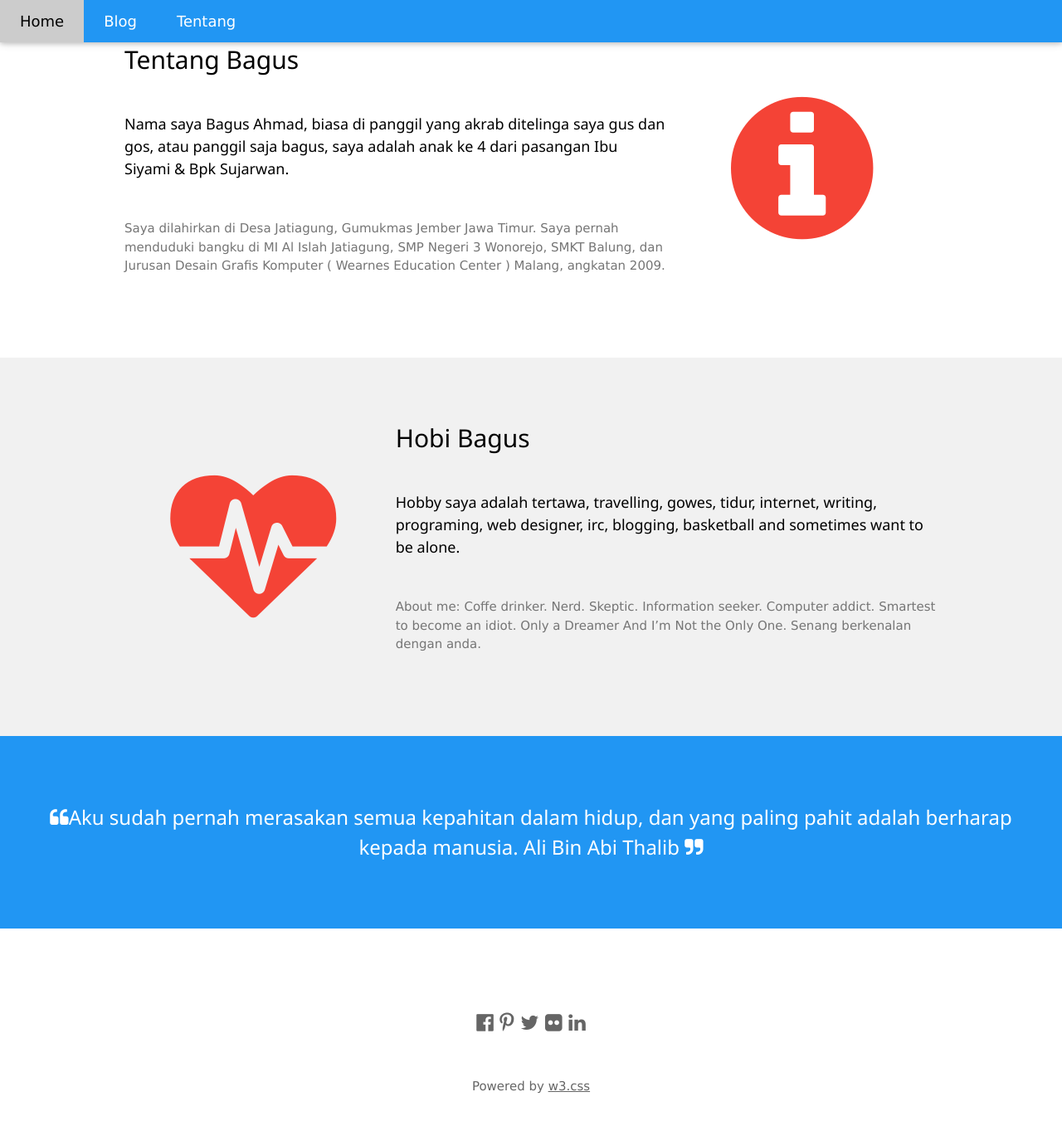
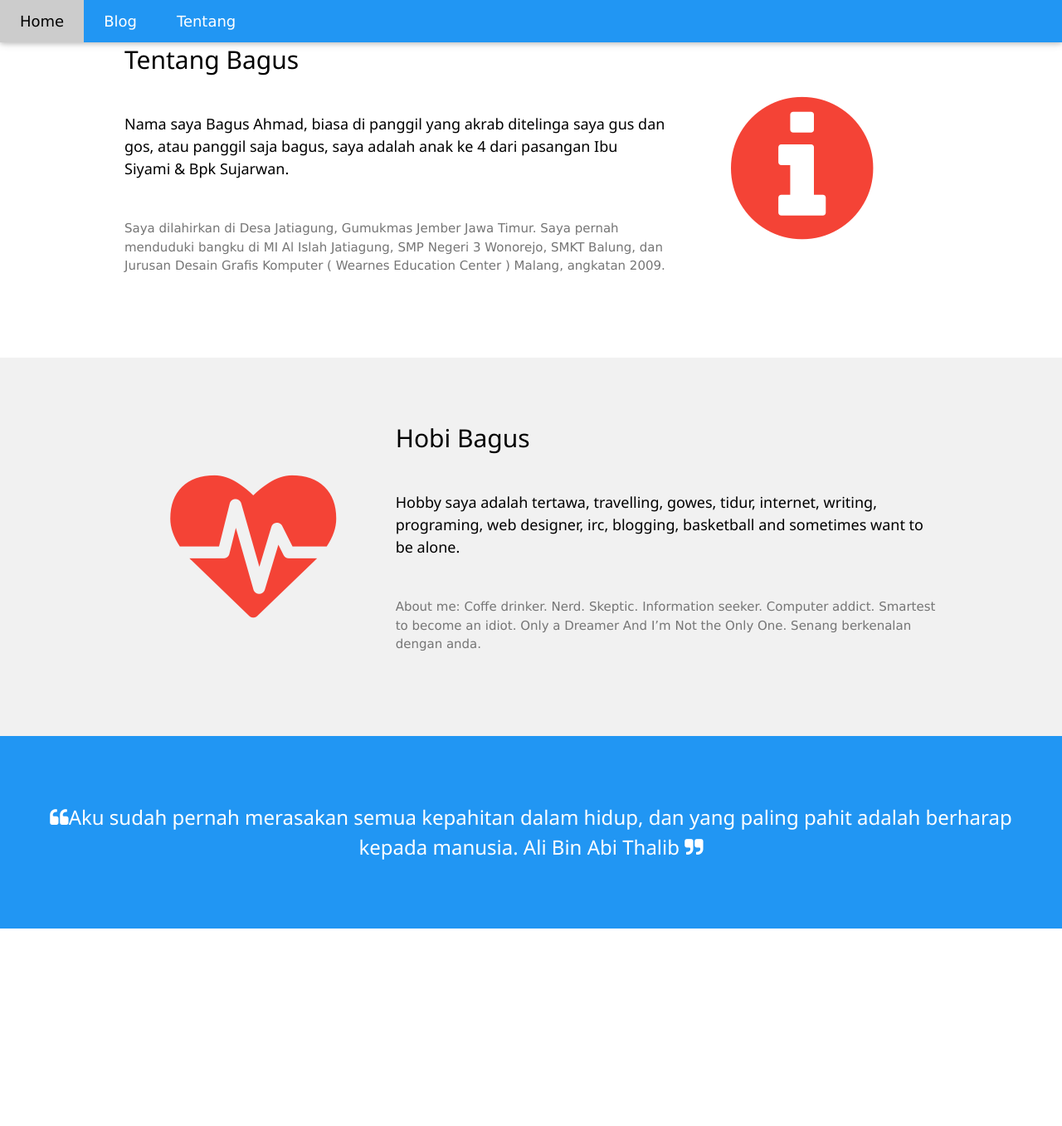
Before and after one commit to Bagus18/Bagus18.github.io, a Jekyll site: the page built from index.md, in a window 1280 px wide and 1400 px high, scrolled down 288 px. Shown: the top 1357 px of the window at 83% size. Built offline with Jekyll 4.4.1, drawn with Linux system fonts in a browser that asks for light colours; nearby versions of some CDN libraries; library files that are not in the unit come from our copies; after the commit the page ends 1407 px from its top, so only the background shows below that.

Commit message:
Update Thu, Nov 02, 2017  3:56:45 PM

```diff
--- a/_includes/ndas.html
+++ b/_includes/ndas.html
@@ -13,7 +13,7 @@
 <style>
 body,h1,h2,h3,h4,h5,h6 {}.w3-bar,h1,button {}
 .fa-info-circle,.fa-heartbeat {font-size:200px}
-.footer {display:none}
+footer {display:none}
 @media (max-width: 600px) {.fa-info-circle,.fa-heartbeat {display:none;}}
 </style>
 </head>
```
